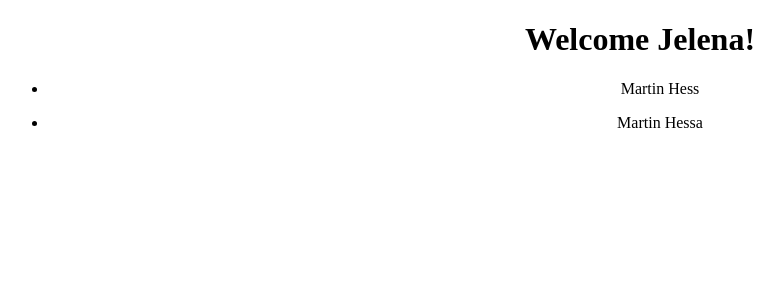
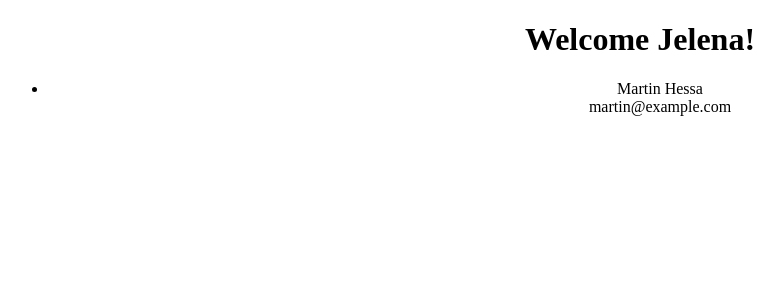
Before and after one commit to jelenailic7/contacts, an Angular app: page / in a window 1280 px wide. Shown: the top 300 px of the page, without its empty margins (0-784 px from the left). Built offline with nearby package versions, Linux system fonts and the light colour scheme.

Commit message:
5 commit

```diff
--- a/src/app/contact-list/contact-list.component.html
+++ b/src/app/contact-list/contact-list.component.html
@@ -1,6 +1,6 @@
 <ul *ngFor = "let contact of contacts">
-  <li *ngIf="contact.firstName =='Martin'">
-    {{ contact.firstName }} {{ contact.lastName }}</li>
+  <li *ngIf="contact.firstName =='Martin' && contact.lastName =='Hessa'">
+    {{ contact.firstName }} {{ contact.lastName }} <br> {{ contact.email }}</li>
 
 
 </ul>
```
